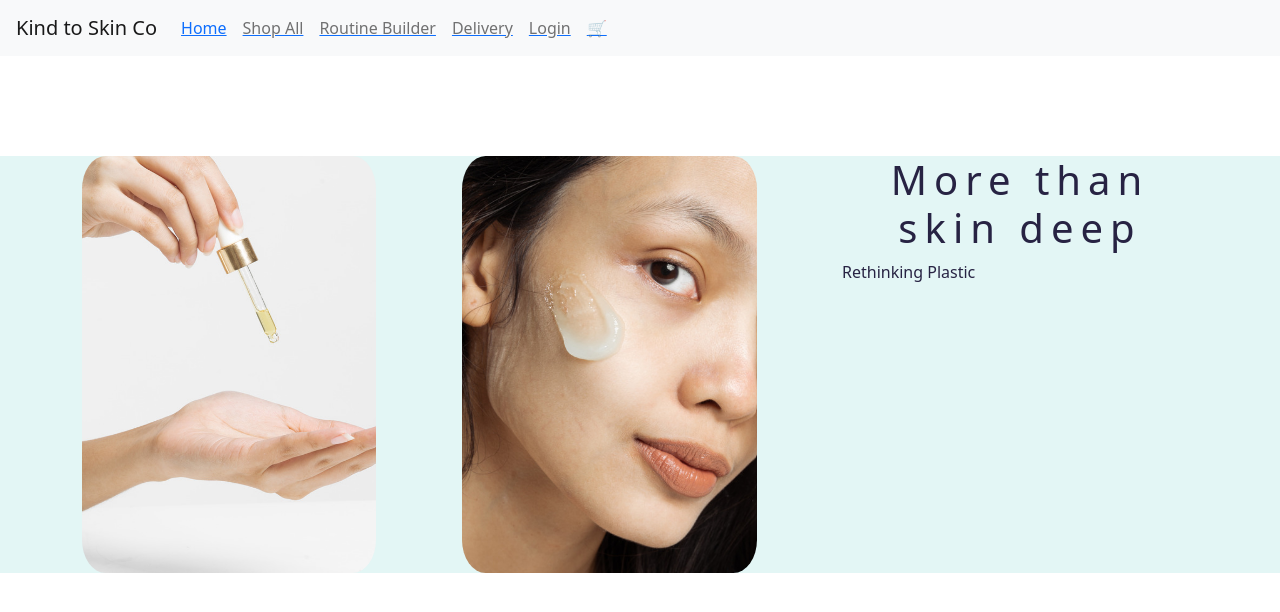
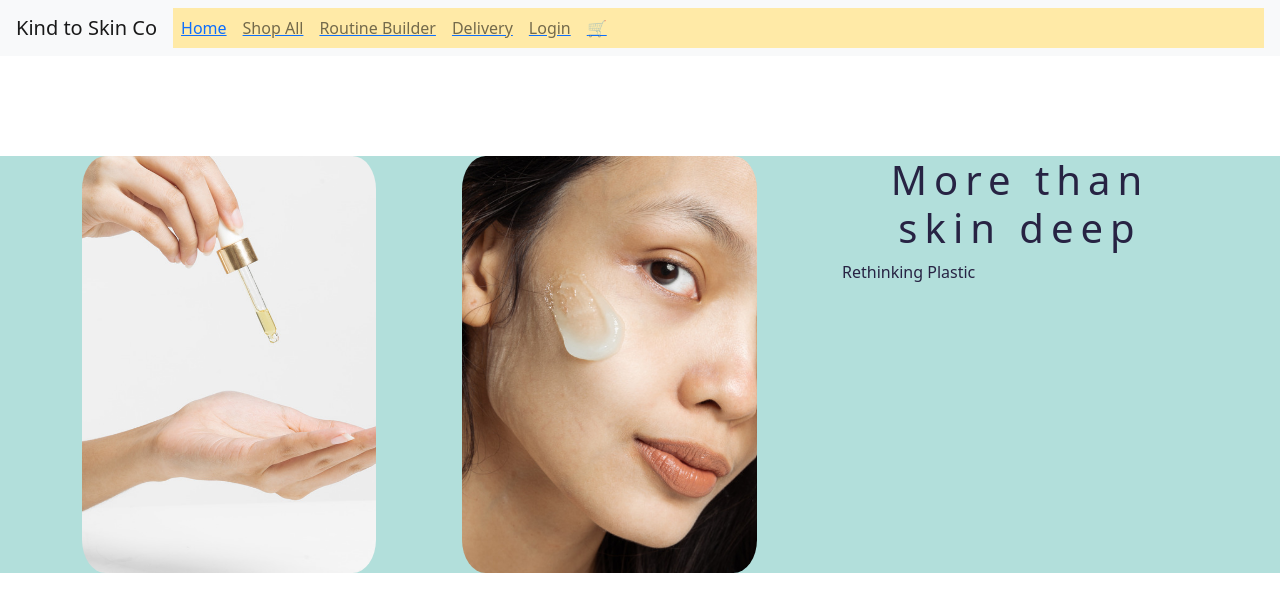
Before and after one commit to Char-Alexis/Ecommerce-Capstone-FrontEnd, a React (Create React App) app: page / in a window 1280 px wide. Shown: the top 612 px of the page. Built offline with nearby package versions, Linux system fonts and the light colour scheme; no server answers.

Commit message:
Created css file for navbar and implemented new color scheme

```diff
--- a/src/components/Home/Home.css
+++ b/src/components/Home/Home.css
@@ -1,5 +1,5 @@
 .landing-page{
-  background-color:#e3f6f5;
+  background-color:#b2dfdb;
 
 }
 .container{
--- /dev/null
+++ b/src/components/NavBar/NavBar.css
@@ -0,0 +1,4 @@
+
+#navbarNavAltMarkup{
+    background-color: #ffeaa7;
+}
--- a/src/components/NavBar/NavBar.jsx
+++ b/src/components/NavBar/NavBar.jsx
@@ -1,13 +1,15 @@
 import React from "react";
+import "./NavBar.css";
 import { Link } from "react-router-dom";
 
 const NavBar = ({ username }) => {
   return (
     <React.Fragment>
       {/* {username && <h5> Welcome {username.username} </h5>} */}
-      <nav className="navbar navbar-expand-lg navbar-light bg-light">
+      <header id="section-header" role="banner">
+      <nav className="navbar navbar-expand-lg navbar-light bg-light" >
         <a className="navbar-brand" href="#">
-          Kind to Skin Co
+          <h7>Kind to Skin Co</h7>
         </a>
 
         <div className="collapse navbar-collapse" id="navbarNavAltMarkup">
@@ -51,6 +53,7 @@ const NavBar = ({ username }) => {
           </div>
         </div>
       </nav>
+      </header>
     </React.Fragment>
   );
 };
```
